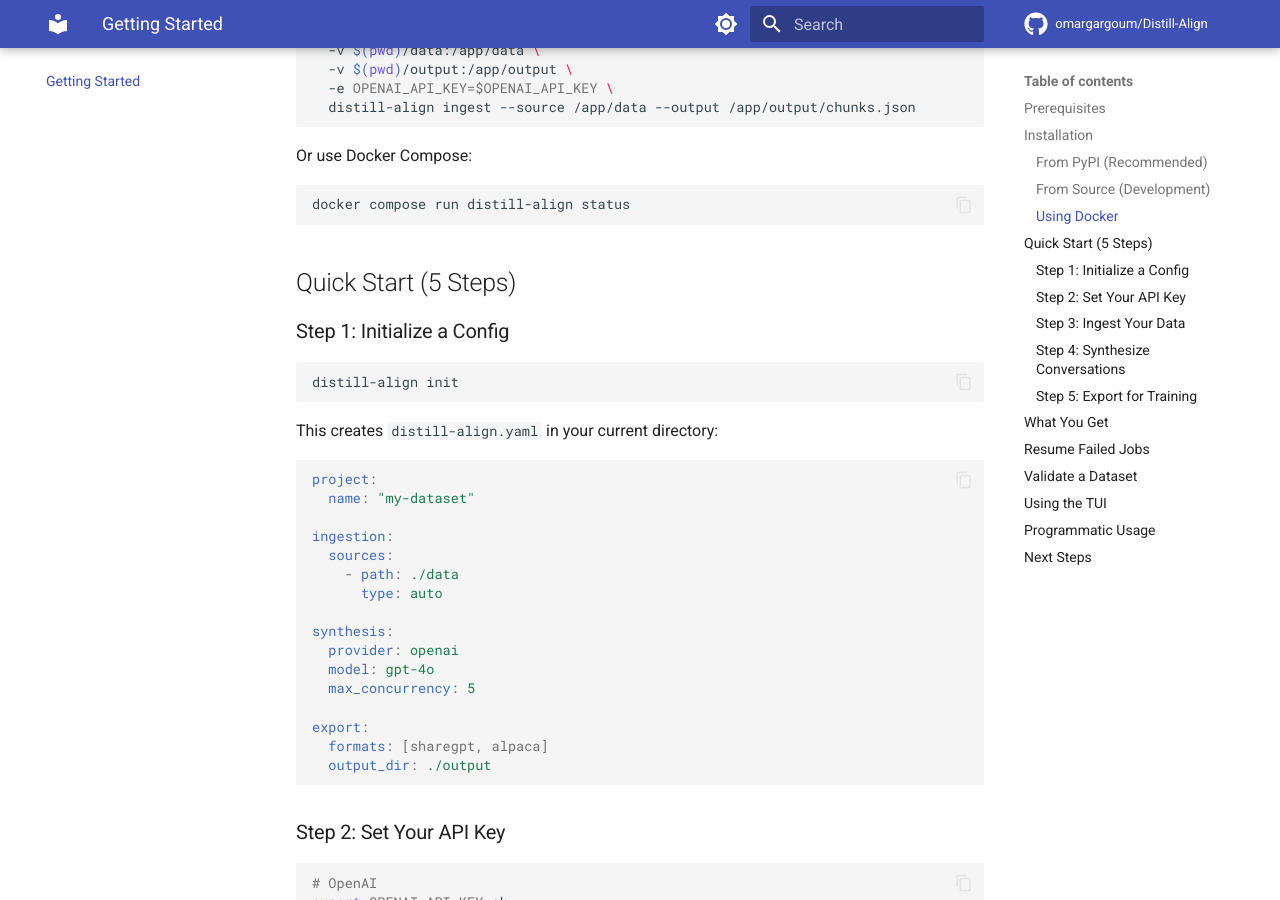
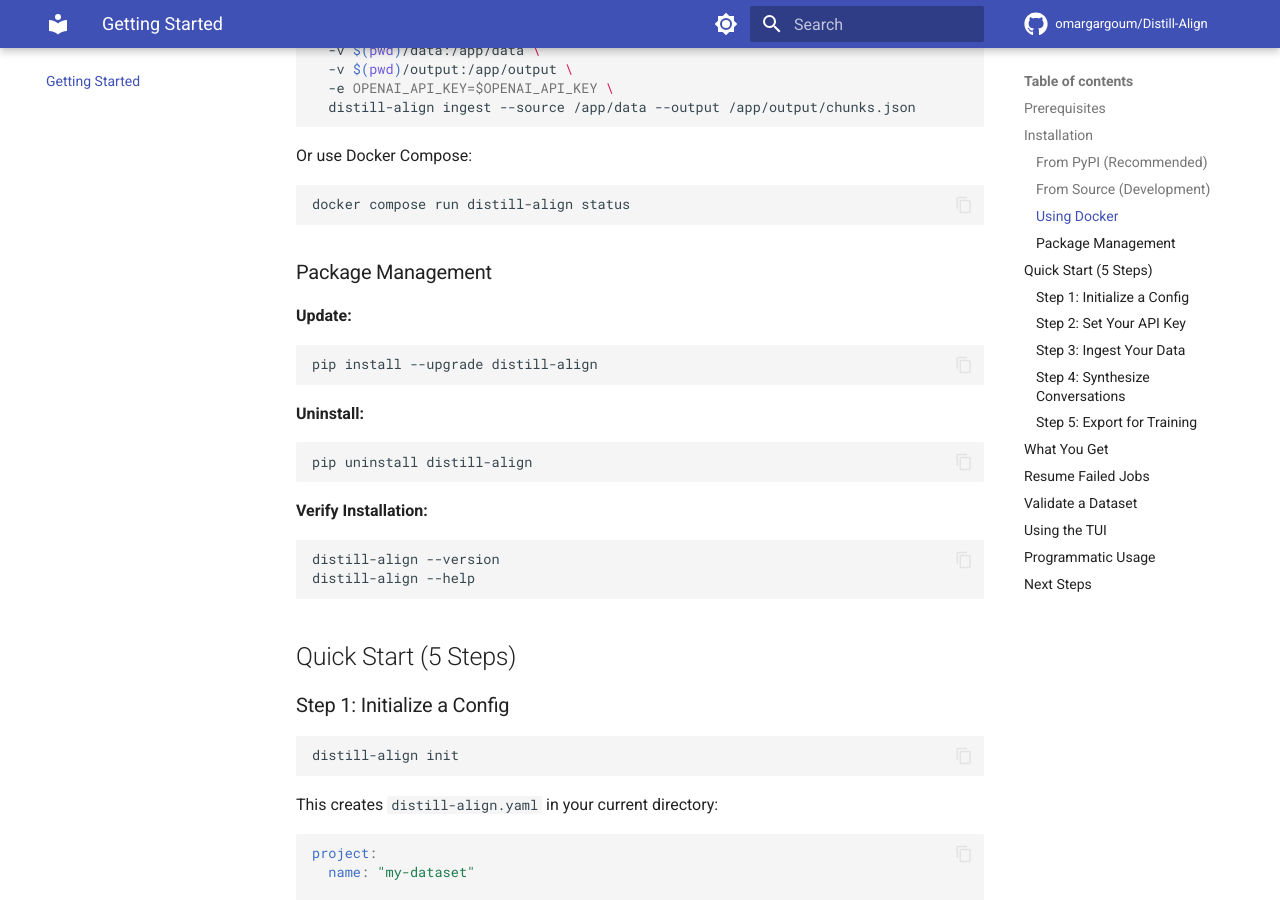
Before and after one commit to o69dn/Distill-Align, an MkDocs documentation site: the page built from docs/getting-started.md, in a window 1280 px wide and 900 px high, scrolled down 958 px. Built offline with MkDocs 1.6.1 and Material for MkDocs 9.7.7, drawn with Linux system fonts in a browser that asks for light colours; comment, search, counter and statistics services are not loaded.

Commit message:
style: ruff format tui/app.py docs: add Package Management to getting-started and API key table to configuration

````diff
--- a/docs/getting-started.md
+++ b/docs/getting-started.md
@@ -46,6 +46,27 @@
 
 ```bash
 docker compose run distill-align status
+```
+
+### Package Management
+
+**Update:**
+
+```bash
+pip install --upgrade distill-align
+```
+
+**Uninstall:**
+
+```bash
+pip uninstall distill-align
+```
+
+**Verify Installation:**
+
+```bash
+distill-align --version
+distill-align --help
 ```
 
 ## Quick Start (5 Steps)
````
Also changed, not shown: docs/configuration.md (+11 -0 lines), 1 other file.
